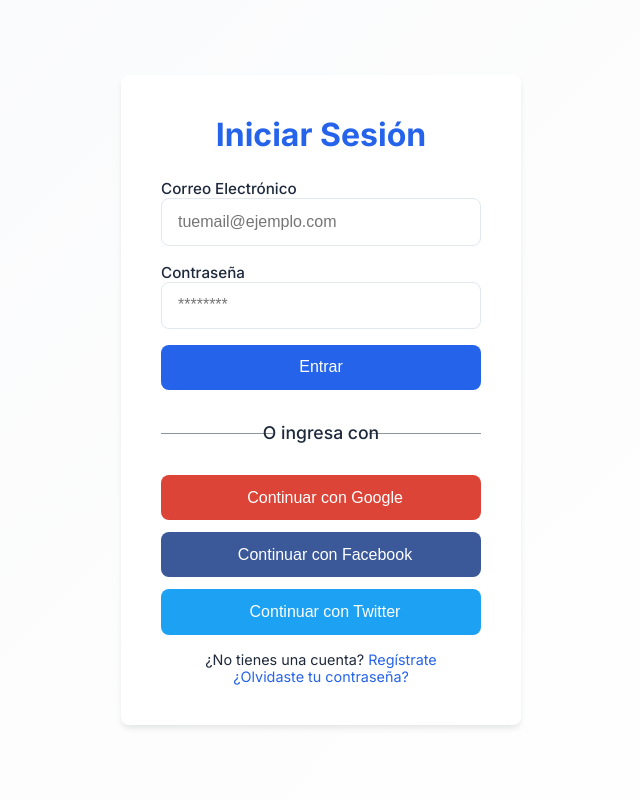
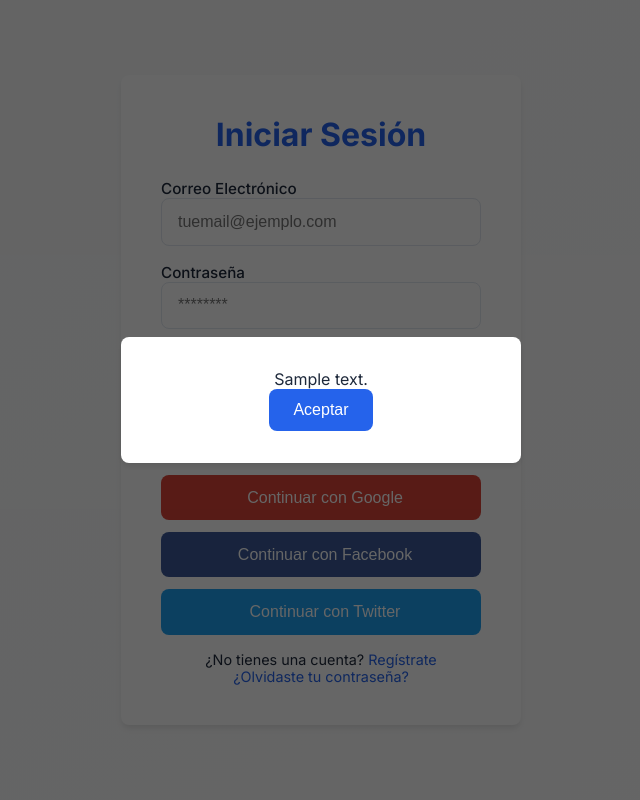
Before and after one commit to topassky3/blog_verison_2, a Django app: template login/templates/login/login.html in a window 1280 px wide. Shown: the whole page, without its empty margins (319-959 px from the left). Run offline with Django 5.2, Linux system fonts and the light colour scheme; the template is opened without the code that fills it: most values are stand-ins (such as "Sample title", 1, 10 or a date in 2020); some libraries are stand-ins or nearby versions.

Commit message:
Se agrego la aprte apr ael el suario s epeuda logeear

```diff
--- a/login/static/login/css/login.css
+++ b/login/static/login/css/login.css
@@ -19,6 +19,7 @@
   --gray-100: #f1f5f9;
   --gray-200: #e2e8f0;
 }
+
 /* Reset global */
 * {
   margin: 0;
@@ -36,6 +37,7 @@
   padding: 1rem;
   transition: background-color 0.3s, color 0.3s;
 }
+
 /* Contenedor del login */
 .login-container {
   background-color: var(--background);
@@ -56,6 +58,7 @@
   color: var(--primary);
   font-size: 2rem;
 }
+
 /* Estilos del formulario */
 .login-form {
   display: flex;
@@ -93,6 +96,7 @@
 .login-form button:hover {
   background-color: var(--secondary);
 }
+
 /* Separador mejorado */
 .separator {
   text-align: center;
@@ -114,6 +118,7 @@
 }
 .separator::before { left: 0; }
 .separator::after { right: 0; }
+
 /* Botones de login social */
 .social-login {
   display: flex;
@@ -139,6 +144,7 @@
 .social-btn.facebook:hover { background-color: #334b87; }
 .social-btn.twitter { background-color: #1da1f2; }
 .social-btn.twitter:hover { background-color: #1a94da; }
+
 /* Footer del login */
 .login-footer {
   text-align: center;
@@ -153,3 +159,72 @@
 .login-footer a:hover {
   color: var(--secondary);
 }
+
+/* Estilos para mensajes de alerta */
+.messages {
+  list-style: none;
+  margin-bottom: 1rem;
+  padding: 0;
+}
+.alert {
+  padding: 1rem;
+  border-radius: var(--radius);
+  margin-bottom: 1rem;
+  font-weight: 500;
+}
+/* Mensaje de éxito */
+.alert-success {
+  background-color: #d1e7dd;
+  color: #0f5132;
+  border: 1px solid #badbcc;
+}
+/* Mensaje de error */
+.alert-error {
+  background-color: #f8d7da;
+  color: #842029;
+  border: 1px solid #f5c2c7;
+}
+
+/* Modal de alerta */
+.modal {
+  position: fixed;
+  z-index: 3000;
+  left: 0;
+  top: 0;
+  width: 100%;
+  height: 100%;
+  background-color: rgba(0,0,0,0.6);
+  display: flex;
+  align-items: center;
+  justify-content: center;
+}
+.modal-content {
+  background-color: var(--background);
+  border-radius: var(--radius);
+  padding: 2rem;
+  max-width: 400px;
+  width: 90%;
+  text-align: center;
+  box-shadow: var(--shadow);
+  animation: slideDown 0.4s ease-out;
+}
+@keyframes slideDown {
+  from { transform: translateY(-20px); opacity: 0; }
+  to { transform: translateY(0); opacity: 1; }
+}
+.modal-content p {
+  white-space: pre-wrap;
+}
+.modal-content button {
+  background-color: var(--primary);
+  color: #fff;
+  border: none;
+  padding: 0.75rem 1.5rem;
+  border-radius: var(--radius);
+  cursor: pointer;
+  font-size: 1rem;
+  transition: background-color 0.3s;
+}
+.modal-content button:hover {
+  background-color: var(--secondary);
+}
--- a/login/templates/login/login.html
+++ b/login/templates/login/login.html
@@ -18,10 +18,12 @@
 <body>
   <div class="login-container">
     <h2>Iniciar Sesión</h2>
-    <form class="login-form">
+    <form class="login-form" method="post">
+      {% csrf_token %}
+      <!-- Importante: usa name="username" para que Django lo interprete correctamente -->
       <div class="form-group">
-        <label for="email">Correo Electrónico</label>
-        <input type="email" id="email" name="email" placeholder="tuemail@ejemplo.com" required>
+        <label for="username">Correo Electrónico</label>
+        <input type="email" id="username" name="username" placeholder="tuemail@ejemplo.com" required>
       </div>
       <div class="form-group">
         <label for="password">Contraseña</label>
@@ -46,5 +48,21 @@
       <p><a href="{% url 'password_reset' %}">¿Olvidaste tu contraseña?</a></p>
     </div>
   </div>
+
+  {% if alert_message %}
+    <!-- Modal de alerta -->
+    <div id="alertModal" class="modal">
+      <div class="modal-content">
+        <p>{{ alert_message }}</p>
+        <button id="acceptButton">Aceptar</button>
+      </div>
+    </div>
+
+    <script>
+      document.getElementById('acceptButton').addEventListener('click', function() {
+          window.location.href = "{{ redirect_url }}";
+      });
+    </script>
+  {% endif %}
 </body>
 </html>
```
Also changed, not shown: login/views.py (+38 -0 lines). Lines whose indentation alone changed are shown as unchanged.
